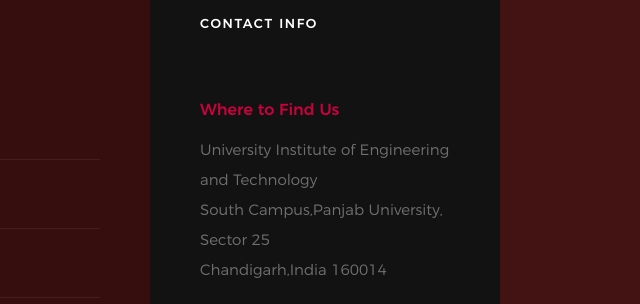
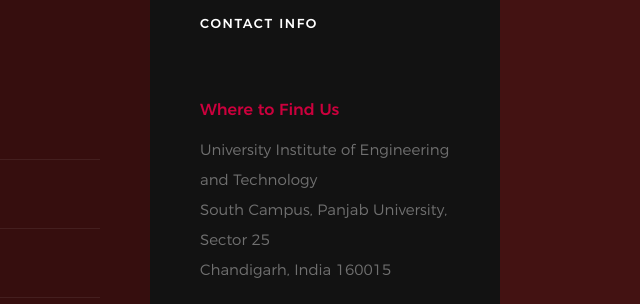
Before and after one commit to bdtd/ImageHB, a plain HTML site: page index.html in a window 1280 px wide. Shown: the part 5280-5584 px from the top of the page, 640-1280 px from the left. Drawn offline with Linux system fonts and the light colour scheme; files whose address does not match are found by name.

Commit message:
Update index.html

```diff
--- a/index.html
+++ b/index.html
@@ -488,8 +488,8 @@
                         <h5>Where to Find Us</h5>
                         <p>
                             University Institute of Engineering and Technology<br>
-                            South Campus,Panjab University, Sector 25<br>
-                            Chandigarh,India 160014
+                            South Campus, Panjab University, Sector 25<br>
+                            Chandigarh, India 160015
                         </p>
                     </div>
 
```
